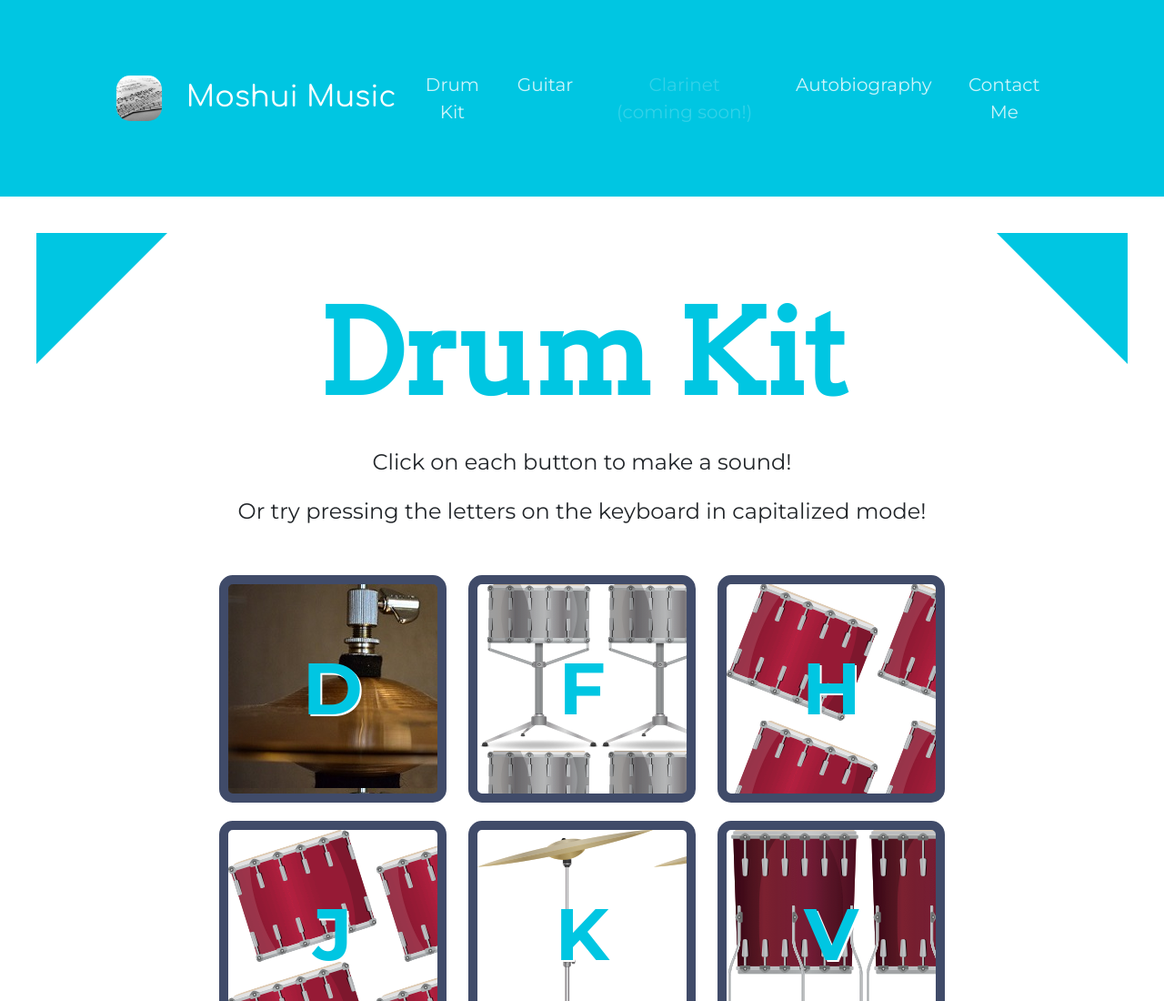
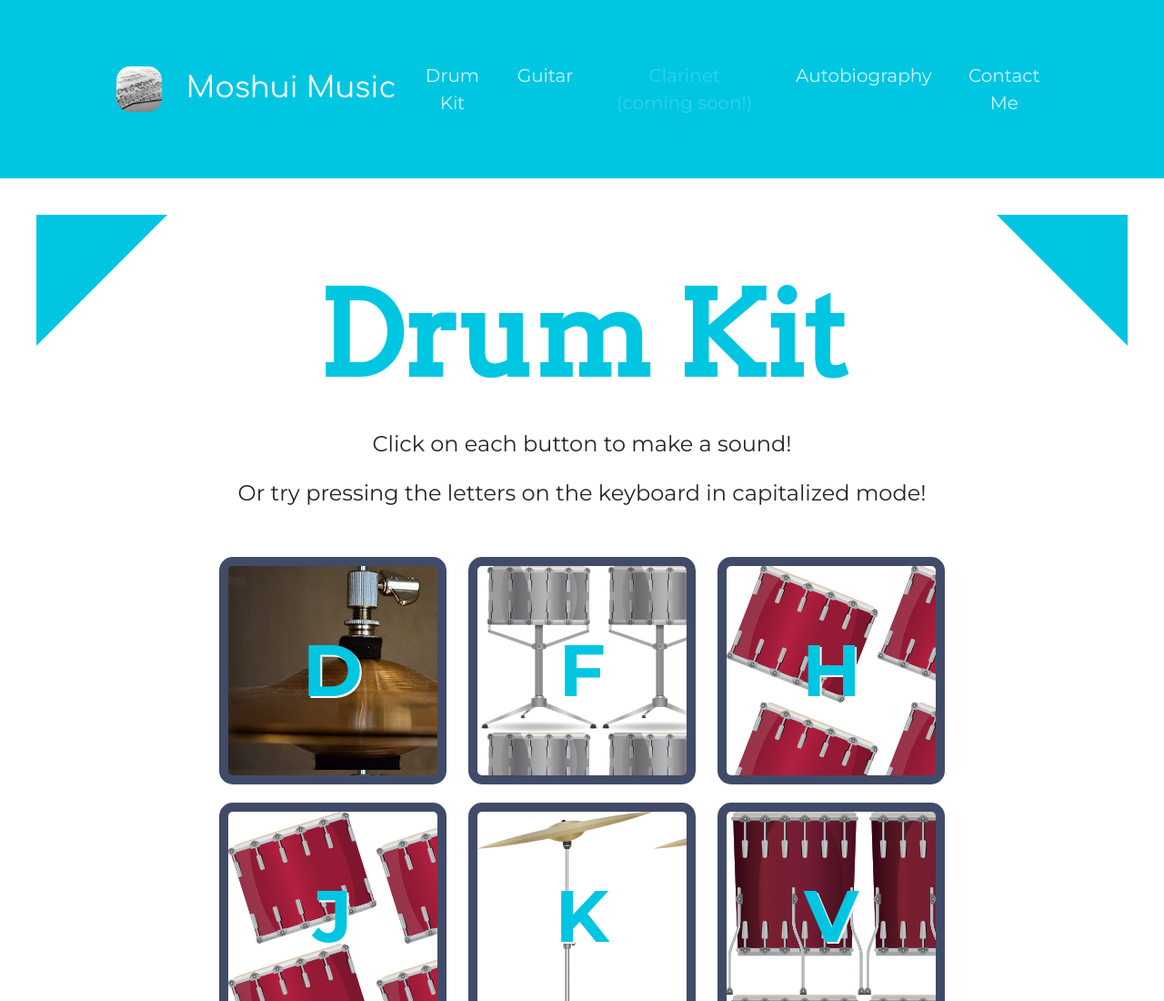
Before and after one commit to MoshuiMusic/Moshui-drum, a plain HTML site: page index.html in a window 1280 px wide. Shown: the top 1100 px of the page at 91% size. Drawn offline with nearby package versions, Linux system fonts and the light colour scheme.

Commit message:
Update styles.css

```diff
--- a/styles.css
+++ b/styles.css
@@ -7,7 +7,7 @@ body {
 
 #navBar {
   background-color: #00c6e2;
-  padding: 70px 10%;
+  padding: 60px 10%;
 }
 
 .brand {
```
